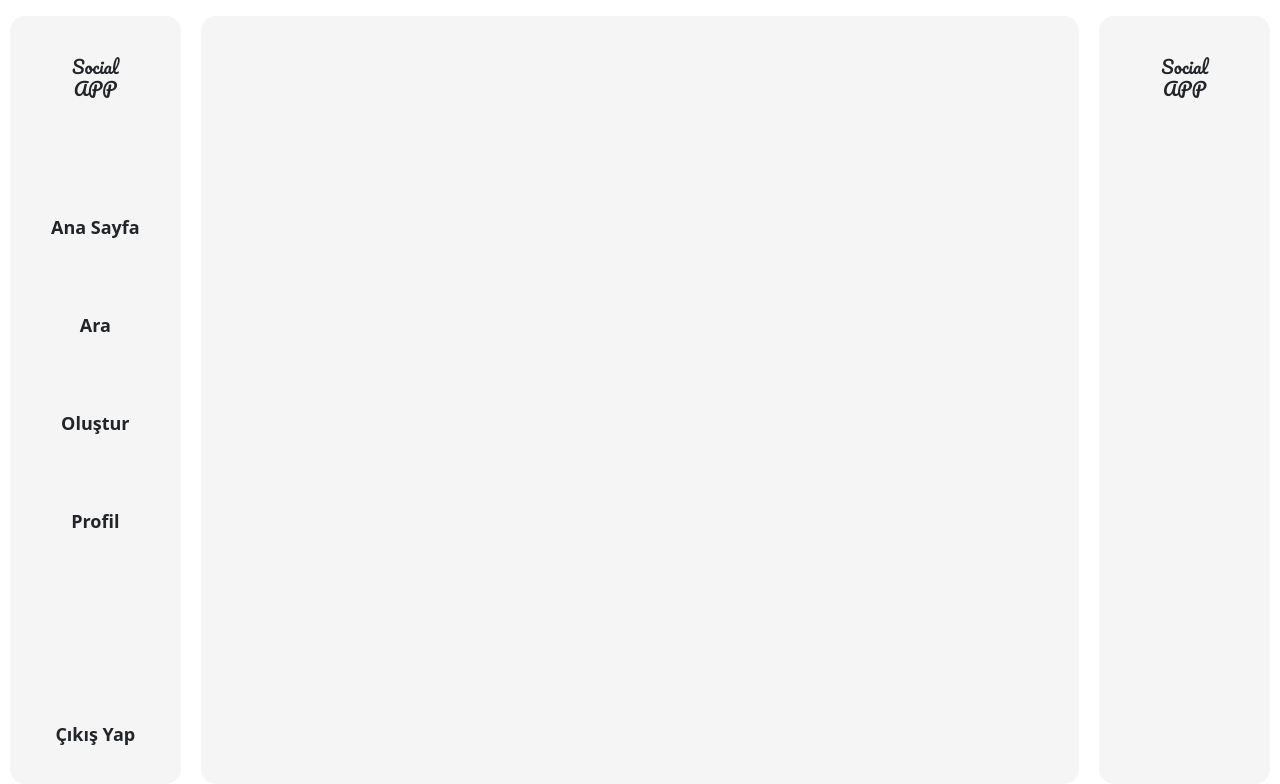
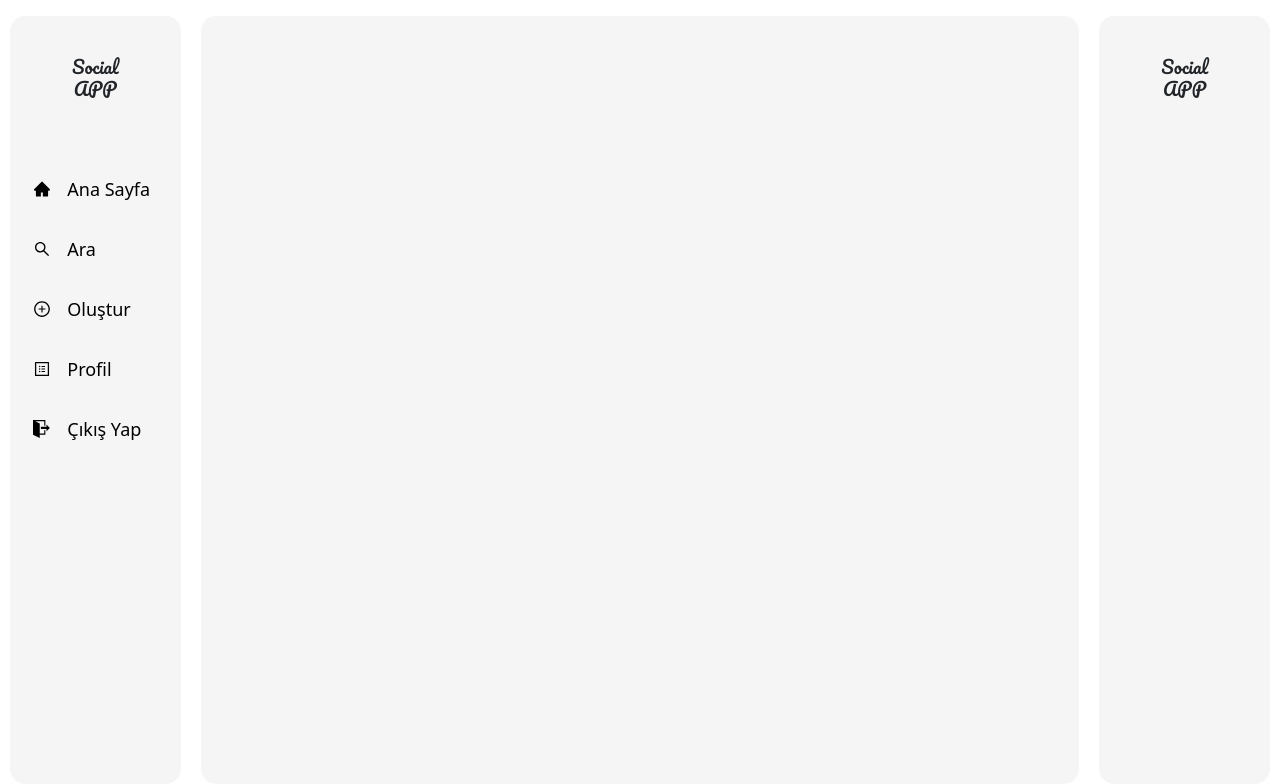
Before and after one commit to msfsgl58/social-app, a React (Create React App) app: page / in a window 1280 px wide. Shown: the top 784 px of the page. Built offline with nearby package versions, Linux system fonts and the light colour scheme.

Commit message:
Left Menu Linking And CSS

```diff
--- a/package.json
+++ b/package.json
@@ -10,6 +10,7 @@
     "react": "^18.2.0",
     "react-bootstrap": "^2.5.0",
     "react-dom": "^18.2.0",
+    "react-icons": "^4.6.0",
     "react-router-dom": "^6.4.3",
     "react-scripts": "5.0.1",
     "web-vitals": "^2.1.4"
--- a/src/App.js
+++ b/src/App.js
@@ -1,8 +1,7 @@
 import "bootstrap/dist/css/bootstrap.min.css";
-import "./App.css";
 import {Routes, Route} from "react-router-dom"
-import HomePage from "./HomePage";
-import ProfilePage from './ProfilePage'
+import HomePage from "./screen/HomePage";
+import ProfilePage from "./screen/ProfilePage";
 
 function App() {
   return (
--- /dev/null
+++ b/src/menuFolder/left-menu-data.js
@@ -0,0 +1,36 @@
+import React from "react";
+import * as AiIcons from "react-icons/ai";
+import * as ImIcons from "react-icons/im";
+
+export const LeftMenuData = [
+    {
+        title : 'Ana Sayfa',
+        path : '/',
+        icon: <AiIcons.AiFillHome />,
+        cName: 'nav-text'
+    },
+    {
+        title : 'Ara',
+        path : '/',
+        icon: <AiIcons.AiOutlineSearch />,
+        cName: 'nav-text'
+    },
+    {
+        title : 'Oluştur',
+        path : '/',
+        icon: <AiIcons.AiOutlinePlusCircle />,
+        cName: 'nav-text'
+    },
+    {
+        title : 'Profil',
+        path : '/profil',
+        icon: <AiIcons.AiOutlineProfile />,
+        cName: 'nav-text'
+    },
+    {
+        title : 'Çıkış Yap',
+        path : '/',
+        icon: <ImIcons.ImExit />,
+        cName: 'nav-text'
+    },
+]
--- a/src/menuFolder/left-menu.js
+++ b/src/menuFolder/left-menu.js
@@ -1,5 +1,7 @@
 import React from "react";
 import "./menu.css"
+import {Link} from 'react-router-dom'
+import {LeftMenuData} from './left-menu-data'
 
 function LeftMenu() {
   return (
@@ -8,12 +10,17 @@ function LeftMenu() {
         <h3 className="social-app-text">Social APP</h3>
       </div>
       <div className="left-menu-button-div">
-        <p className="left-menu-button-item">Ana Sayfa</p>
-        <p className="left-menu-button-item">Ara</p>
-        <p className="left-menu-button-item">Oluştur</p>
-        <p className="left-menu-button-item">Profil</p>
-        <p className="left-menu-button-exit">Çıkış Yap</p>
-      </div>
+        {LeftMenuData.map((item,index) => {
+          return(
+            <li key={index} className={item.cName}>
+              <Link to={item.path}>
+                {item.icon}
+                <span>{item.title}</span>
+              </Link>
+            </li>
+          )
+        })}
+        </div>
     </div>
   );
 }
--- a/src/menuFolder/menu.css
+++ b/src/menuFolder/menu.css
@@ -50,3 +50,32 @@
     width: 14%;
     margin: 10px;
   }
+
+  .nav-text {
+    display: flex;
+    justify-content: center;
+    align-items: center;
+    padding: 8px, 0px, 8px, 16px;
+    list-style: none;
+    height: 60px;
+  }
+
+  .nav-text a {
+    text-decoration: none;
+    color: black;
+    font-size: 18px;
+    width: 95%;
+    height: 100%;
+    display: flex;
+    align-items: center;
+    padding: 0px, 16px;
+    border-radius: 4px;
+  }
+
+  .nav-text a:hover {
+    background-color: white;
+  }
+
+  span {
+    margin-left: 16px;
+  }
--- a/src/HomePage.js
+++ b/src/screen/HomePage.js
@@ -1,7 +1,7 @@
 import "bootstrap/dist/css/bootstrap.min.css";
 import "./App.css";
-import LeftMenu from './menuFolder/left-menu'
-import RightMenu from './menuFolder/right-menu'
+import LeftMenu from '../menuFolder/left-menu'
+import RightMenu from '../menuFolder/right-menu'
 
 function HomePage() {
   return (
--- a/src/ProfilePage.js
+++ b/src/screen/ProfilePage.js
@@ -1,6 +1,6 @@
 import React from "react";
 import './App.css'
-import LeftMenu from "./menuFolder/left-menu";
+import LeftMenu from "../menuFolder/left-menu";
 
 function ProfilePage() {
     return(
```
Also changed, not shown: src/screen/App.css (renamed from src/App.css), 1 other file (tests, documents, lock files or other folders).
